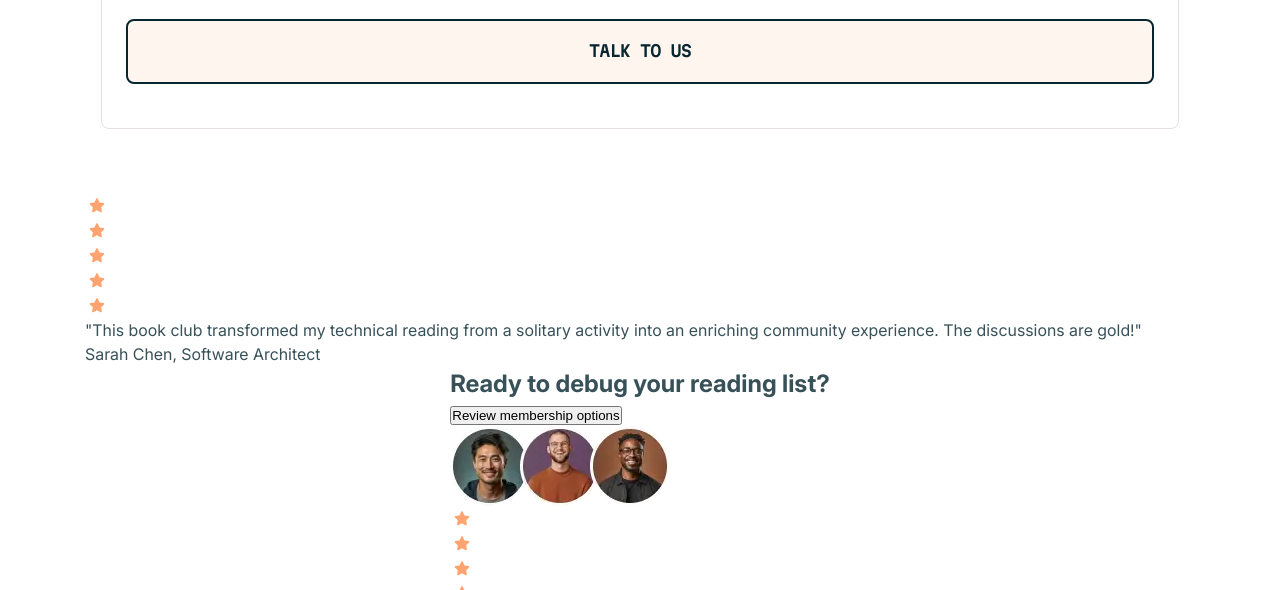
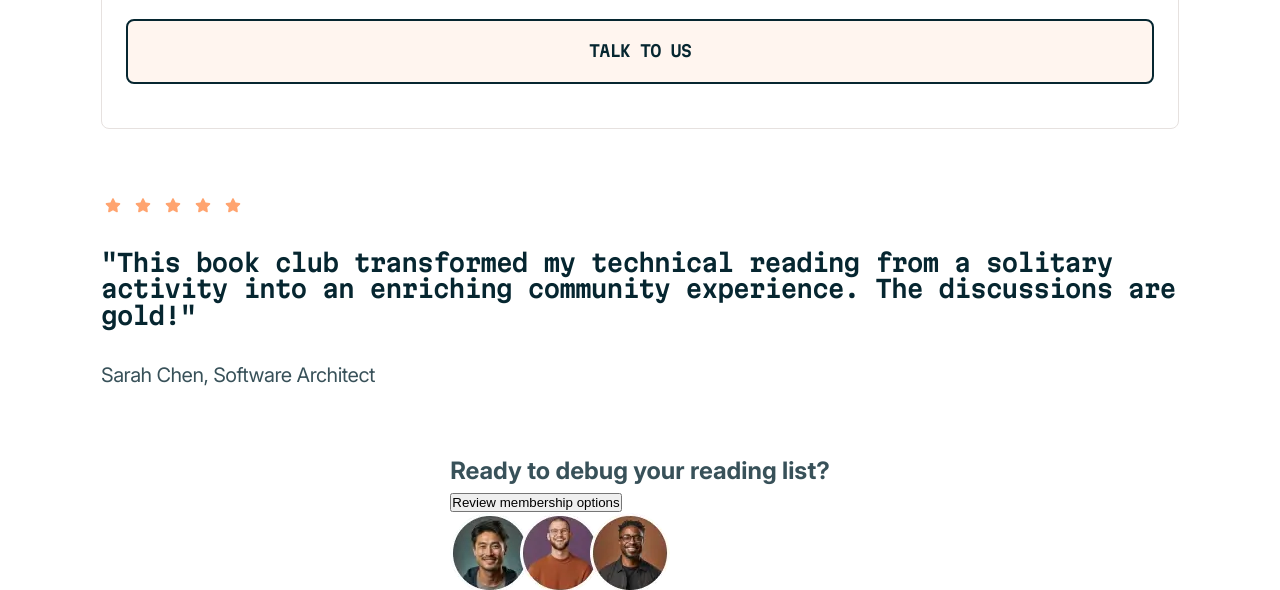
Before and after one commit to mihailom99/Tech-Book-Club-landing-page, a plain HTML site: page index.html in a window 1280 px wide. Shown: the part 6160-6750 px from the top of the page. Drawn offline with Linux system fonts and the light colour scheme.

Commit message:
feat: style testimonial section

```diff
--- a/index.html
+++ b/index.html
@@ -180,11 +180,14 @@
       </section>
 
       <section class="testimonialSection">
+
+        <div class="ratingStars testimonial">
         <img src="./assets/images/icon-star.svg" alt="" />
         <img src="./assets/images/icon-star.svg" alt="" />
         <img src="./assets/images/icon-star.svg" alt="" />
         <img src="./assets/images/icon-star.svg" alt="" />
         <img src="./assets/images/icon-star.svg" alt="" />
+        </div>
 
         <blockquote>
           "This book club transformed my technical reading from a solitary
--- a/style.css
+++ b/style.css
@@ -54,6 +54,7 @@ body{
     display: flex;
     flex-direction: column;
     align-items: center;
+    gap: 4rem;
 }
 
 main{
@@ -412,3 +413,31 @@ img{
     background-repeat: no-repeat;
     background-position: right -600px bottom -600px;;
 }
+
+.testimonialSection{
+    padding: 0 1rem;
+    display: flex;
+    flex-direction: column;
+    gap: 2rem;
+}
+
+.testimonialSection blockquote{
+    font-size: 1.5rem;
+    line-height: 1.1;
+    font-weight: 600;
+    letter-spacing: -1px;
+    color: var(--neutral-900);
+    font-family: "Martian Mono", monospace;
+}
+
+.testimonialSection p{
+    font-size: 1.25rem;
+    line-height: 1.4;
+    letter-spacing: -0.5px;
+    font-weight: 400;
+
+}
+
+.ratingStars.testimonial{
+    gap: 0.375rem;
+}
```
